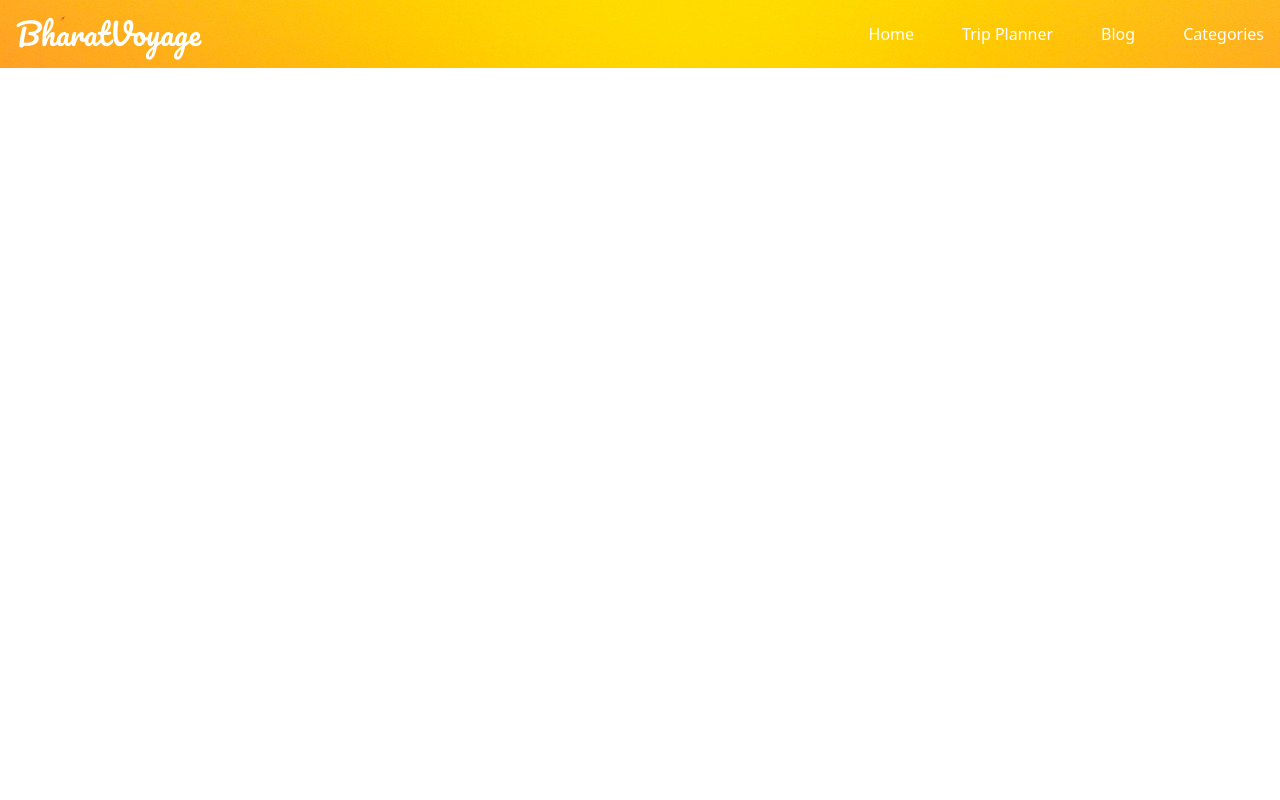
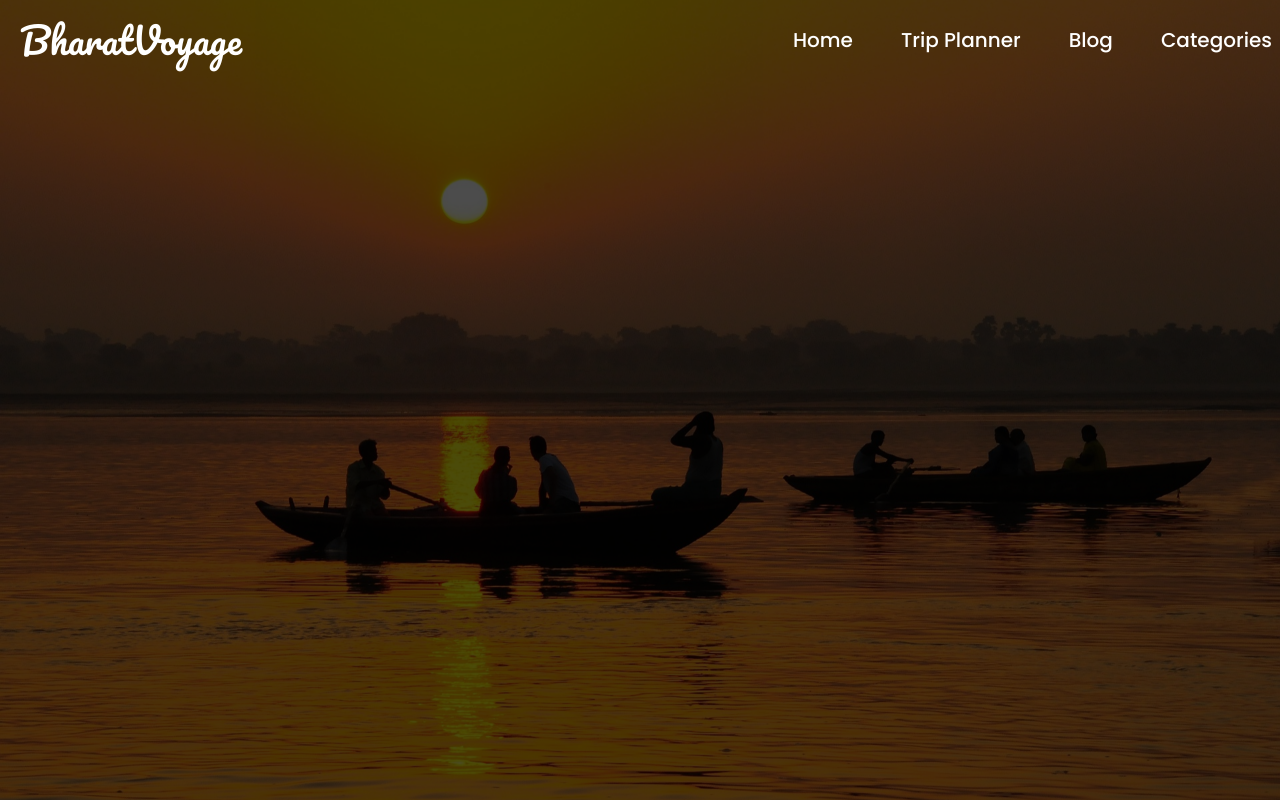
Before and after one commit to yashvardhannautiyal/Landing-Page, a website: page index.html in a window 1280 px wide. Drawn offline with nearby package versions, Linux system fonts and the light colour scheme.

Commit message:
navbar completed

```diff
--- a/index.html
+++ b/index.html
@@ -1,29 +1,66 @@
 <!DOCTYPE html>
 <html lang="en">
   <head>
-    <meta charset="UTF-8">
-    <meta name="viewport" content="width=device-width, initial-scale=1.0">
+    <meta charset="UTF-8" />
+    <meta name="viewport" content="width=device-width, initial-scale=1.0" />
     <title>BharatVoyage</title>
-    <link rel="stylesheet" href="./src/output.css">
+    <link rel="stylesheet" href="./src/output.css" />
+    <!-- menu icon  -->
+    <link
+      rel="stylesheet"
+      href="https://fonts.googleapis.com/css2?family=Material+Symbols+Outlined:opsz,wght,FILL,GRAD@20..48,100..700,0..1,-50..200"
+    />
+    <!-- close icon  -->
+    <link rel="stylesheet" href="https://fonts.googleapis.com/css2?family=Material+Symbols+Outlined:opsz,wght,FILL,GRAD@20..48,100..700,0..1,-50..200" />
   </head>
-<body>
+  <body class="font-mainText font-light">
     <!------------------------ NAVBAR ---------------------->
-    <div class="bg-navBg">
-        <div class="bg-opacity-50">
-    <nav class="p-4 bg-transparent text-white flex justify-between items-center">
+    <div class="relative bg-navBg bg-cover bg-center bg-fixed h-screen">
+      <div class="absolute inset-0 bg-black bg-opacity-70">
+        <nav
+          class="relative z-10 p-2 bg-transparent text-white flex justify-between items-center"
+        >
           <!-- logoName -->
           <a href="#" class="flex items-center">
-            <span class="font-navLogo text-3xl">BharatVoyage</span>
+            <span class="font-navLogo text-4xl p-3 text-white ">BharatVoyage</span>
+          </a>
+          <!-- menu : for medium and large screen  -->
+          <div id="menu" class="hidden lg:flex gap-12">
+            <a href="#" class="font-medium text-xl hover:text-gray-300">Home</a>
+            <a href="#" class="font-medium text-xl hover:text-gray-300">Trip Planner</a>
+            <a href="#" class="font-medium text-xl hover:text-gray-300">Blog</a>
+            <a href="#" class="font-medium text-xl hover:text-gray-300">Categories</a>
+          </div>
+
+          <!-- menu : for small screen  -->
+          <button class="lg:hidden" onclick="menu()">
+            <span class="material-symbols-outlined">
+                menu<!-- open menu icon  --></span>
+          </button>
+
+          <div id="dialog" class="hidden fixed bg-black inset-0 p-3 z-10 lg:hidden">
+            <div id="navMenu" class="flex justify-between">
+              <a href="#" class="flex items-center">
+                <span class="font-navLogo text-4xl p-3">BharatVoyage</span>
               </a>
 
-         <div id="menu" class="flex gap-12">
-            <a href="#" class="font-medium hover:text-gray-200">Home</a>
-            <a href="#" class="font-medium hover:text-gray-200">Trip Planner</a>
-            <a href="#" class="font-medium hover:text-gray-200">Blog</a>
-            <a href="#" class="font-medium hover:text-gray-200">Categories</a>
+              <button class=" lg:hidden" onclick="menu()">
+                <span class="material-symbols-outlined">
+                    close<!-- close menu icon  -->
+                    </span>
+              </button>
+            </div>
+            <div id="menu" class="mt-16">
+                <a href="#" class="font-medium text-xl block m-2 p-4 hover:bg-gray-400 rounded-2xl">Home</a>
+                <a href="#" class="font-medium text-xl block m-2 p-4 hover:bg-gray-400 rounded-2xl">Trip Planner</a>
+                <a href="#" class="font-medium text-xl block m-2 p-4 hover:bg-gray-400 rounded-2xl">Blog</a>
+                <a href="#" class="font-medium text-xl block m-2 p-4 hover:bg-gray-400 rounded-2xl">Categories</a>
+              </div>
+              <div class="h-[1px] bg-gray-300"></div> <!--line-->
           </div>
         </nav>
       </div>
     </div>
   </body>
+  <script src="script.js"></script>
 </html>
--- /dev/null
+++ b/script.js
@@ -0,0 +1,4 @@
+const dialog = document.getElementById('dialog');
+const menu = () =>{
+    dialog.classList.toggle('hidden');
+}
--- a/src/input.css
+++ b/src/input.css
@@ -1,5 +1,7 @@
-/* @import url('https://fonts.googleapis.com/css2?family=Edu+AU+VIC+WA+NT+Hand:wght@400..700&display=swap'); */
+/* logo font  */
 @import url('https://fonts.googleapis.com/css2?family=Pacifico&display=swap');
+/* main font  */
+@import url('https://fonts.googleapis.com/css2?family=Poppins:ital,wght@0,100;0,200;0,300;0,400;0,500;0,600;0,700;0,800;0,900;1,100;1,200;1,300;1,400;1,500;1,600;1,700;1,800;1,900&display=swap');
 @tailwind base;
 @tailwind components;
 @tailwind utilities;
--- a/tailwind.config.js
+++ b/tailwind.config.js
@@ -4,7 +4,8 @@ module.exports = {
   theme: {
     extend: {
       fontFamily: {
-        'navLogo' : ['Pacifico', 'sans-serif']
+        'navLogo' : ['Pacifico', 'sans-serif'],
+        'mainText' : ['Poppins', 'sans-serif']
       },
       backgroundImage : {
         'navBg' : "url('/resources/navBg.jpg')"
```
Also changed, not shown: src/output.css. Lines whose indentation alone changed are shown as unchanged.
